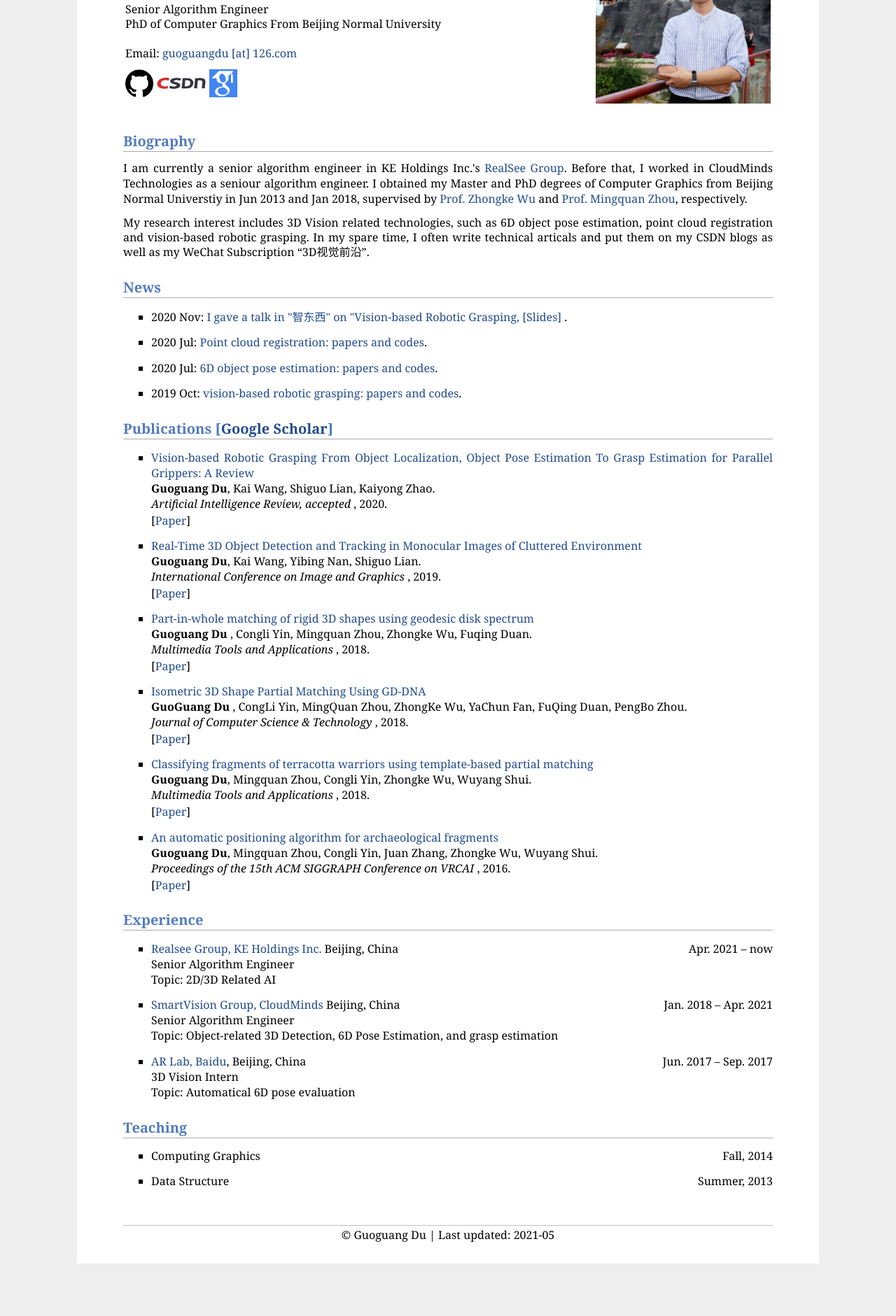
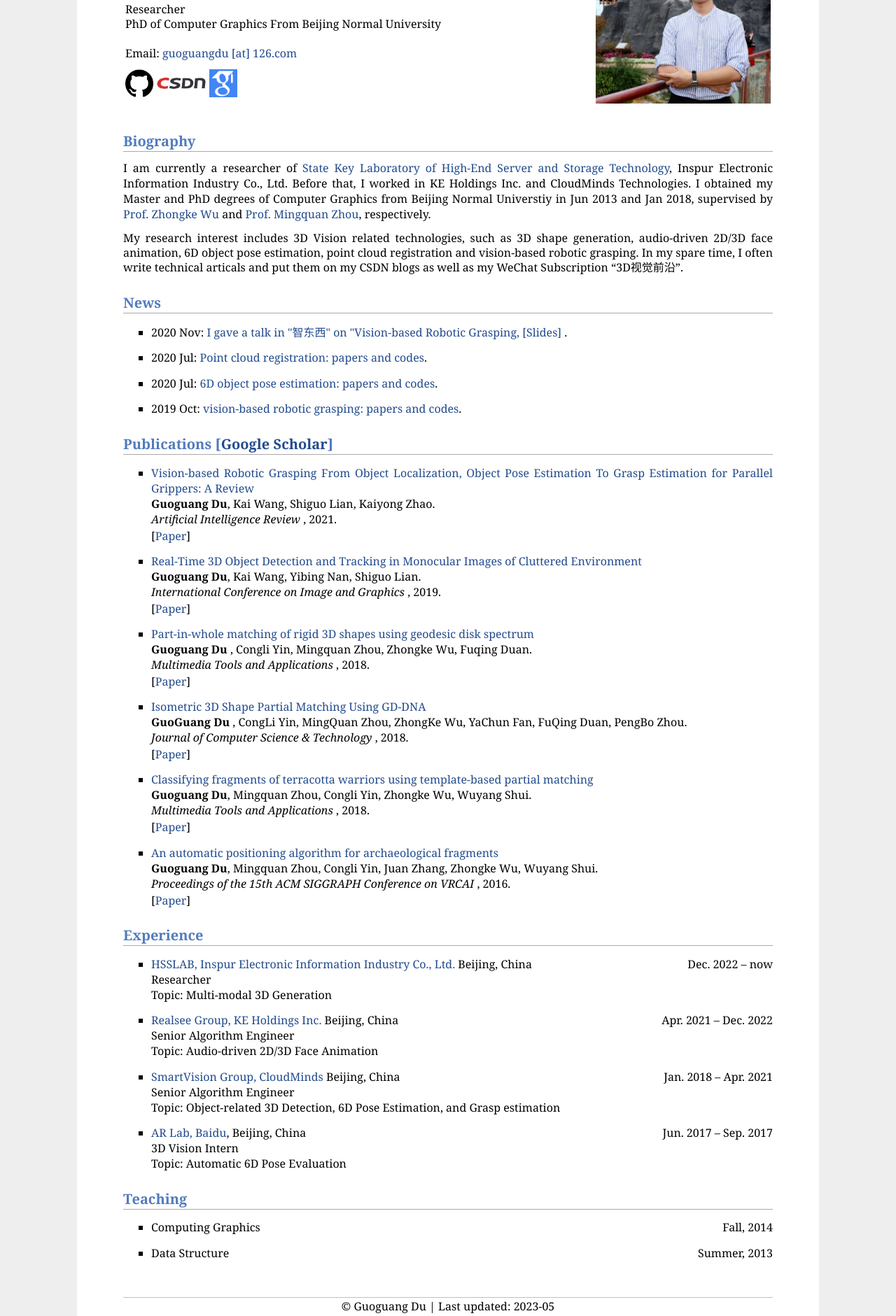
Before and after one commit to GeorgeDu/georgedu.github.io, a plain HTML site: page index.html in a window 1280 px wide. Shown: the part 173-2054 px from the top of the page at 70% size. Before the commit the page ends 2009 px from the top, so only its background shows below. Drawn offline with Linux system fonts and the light colour scheme.

Commit message:
update bio

```diff
--- a/index.html
+++ b/index.html
@@ -7,7 +7,7 @@ html template is borrowed from https://weiweisun2018.github.io/ -->
 <head>
     <meta charset="UTF-8" />
     <meta http-equiv="Content-Type" content="text/html;charset=utf-8" />
-    <meta name="keywords" content="Guoguang Du, CloudMinds Technologies">
+    <meta name="keywords" content="Guoguang Du, Inspur Electronic Information Industry Co., Ltd">
     <meta name="description" content="Guoguang Du's home page">
     <link rel="stylesheet" href="style.css" type="text/css" />
     <title>Guoguang Du</title>
@@ -22,9 +22,9 @@ html template is borrowed from https://weiweisun2018.github.io/ -->
                         <div id="toptitle">
                         <h1>Guoguang Du</h1>
     			</div>
-    			<h3> KE Holdings Inc. </h3>
+    			<h3> Inspur Electronic Information Industry Co., Ltd </h3>
     			<p>
-    				Senior Algorithm Engineer</br>
+    				Researcher</br>
     				PhD of Computer Graphics From Beijing Normal University</br>
     				</br>
     				Email: <a href="mailto:guoguangdu@126.com">guoguangdu [at] 126.com</a>
@@ -44,10 +44,9 @@ html template is borrowed from https://weiweisun2018.github.io/ -->
 
 <h2>Biography</h2>
 <p>
-	<div style="text-align:justify"> I am currently a senior algorithm engineer in KE Holdings Inc.'s
-	<a href="http://realsee.cn/">RealSee Group</a>. Before that, I worked in CloudMinds Technologies as a seniour algorithm engineer. I obtained my Master and PhD degrees of Computer Graphics from Beijing Normal Universtiy in Jun 2013 and Jan 2018, supervised by <a href="https://ai.bnu.edu.cn/xygk/szdw/zgj/556.html">Prof. Zhongke Wu</a> and <a href="https://ai.bnu.edu.cn/xygk/szdw/zgj/563.html">Prof. Mingquan Zhou</a>, respectively.
+	<div style="text-align:justify"> I am currently a researcher of <a href="http://hsslab.com/">State Key Laboratory of High-End Server and Storage Technology</a>, Inspur Electronic Information Industry Co., Ltd. Before that, I worked in KE Holdings Inc. and CloudMinds Technologies. I obtained my Master and PhD degrees of Computer Graphics from Beijing Normal Universtiy in Jun 2013 and Jan 2018, supervised by <a href="https://ai.bnu.edu.cn/xygk/szdw/zgj/556.html">Prof. Zhongke Wu</a> and <a href="https://ai.bnu.edu.cn/xygk/szdw/zgj/563.html">Prof. Mingquan Zhou</a>, respectively.
 </p>
-<p>My research interest includes 3D Vision related technologies, such as 6D object pose estimation, point cloud registration and vision-based robotic grasping. In my spare time, I often write technical articals and put them on my CSDN blogs as well as my WeChat Subscription “3D视觉前沿”.</p>
+<p>My research interest includes 3D Vision related technologies, such as 3D shape generation, audio-driven 2D/3D face animation, 6D object pose estimation, point cloud registration and vision-based robotic grasping. In my spare time, I often write technical articals and put them on my CSDN blogs as well as my WeChat Subscription “3D视觉前沿”.</p>
 
 <h2>News</h2>
 <ul>
@@ -71,7 +70,7 @@ html template is borrowed from https://weiweisun2018.github.io/ -->
 	<li>
 		<a href="https://arxiv.org/abs/1905.06658">Vision-based Robotic Grasping From Object Localization, Object Pose Estimation To Grasp Estimation for Parallel Grippers: A Review</a><br>
 		<b>Guoguang Du</b>, Kai Wang, Shiguo Lian, Kaiyong Zhao.<br>
-		<em> Artificial Intelligence Review, accepted </em>, 2020.</br>
+		<em> Artificial Intelligence Review </em>, 2021.</br>
 		<p style="margin-top:3px">
 			[<a href="https://arxiv.org/pdf/1905.06658.pdf">Paper</a>]
 		</p>
@@ -127,24 +126,31 @@ html template is borrowed from https://weiweisun2018.github.io/ -->
 <h2>Experience</h2>
 <ul>
 	<li>
-		<div style="float:left; text-align:left"> <a href="https://www.cloudminds.com/"> Realsee Group, KE Holdings Inc.</a> Beijing, China </div> <div style="float:right; text-align:right">Apr. 2021 – now</div><br>
+		<div style="float:left; text-align:left"> <a href="https://www.ieisystem.com/"> HSSLAB, Inspur Electronic Information Industry Co., Ltd.</a> Beijing, China </div> <div style="float:right; text-align:right">Dec. 2022 – now</div><br>
+		Researcher<br>
+		<!--Advisor: <a href="http://www.eng.uwaterloo.ca/~jzelek/">John S. Zelek </a><br> -->
+		Topic: Multi-modal 3D Generation <br>
+	</li>
+
+	<li>
+		<div style="float:left; text-align:left"> <a href="https://realsee.com/"> Realsee Group, KE Holdings Inc.</a> Beijing, China </div> <div style="float:right; text-align:right">Apr. 2021 – Dec. 2022</div><br>
 		Senior Algorithm Engineer<br>
 		<!--Advisor: <a href="http://www.eng.uwaterloo.ca/~jzelek/">John S. Zelek </a><br> -->
-		Topic: 2D/3D Related AI <br>
+		Topic: Audio-driven 2D/3D Face Animation <br>
 	</li>
 
 	<li>
 		<div style="float:left; text-align:left"> <a href="https://www.cloudminds.com/"> SmartVision Group, CloudMinds</a> Beijing, China </div> <div style="float:right; text-align:right">Jan. 2018 – Apr. 2021</div><br>
 		Senior Algorithm Engineer<br>
 		<!--Advisor: <a href="http://www.eng.uwaterloo.ca/~jzelek/">John S. Zelek </a><br> -->
-		Topic: Object-related 3D Detection, 6D Pose Estimation, and grasp estimation<br>
+		Topic: Object-related 3D Detection, 6D Pose Estimation, and Grasp estimation<br>
 	</li>
 
 	<li>
 		<div style="float:left; text-align:left"><a href="">AR Lab, Baidu</a>, Beijing, China</div> <div style="float:right; text-align:right">Jun. 2017 – Sep. 2017</div><br>
 		3D Vision Intern<br>
 		<!-- Advisor: <a href="">Yongjie Zhang</a><br> -->
-		Topic: Automatical 6D pose evaluation<br>
+		Topic: Automatic 6D Pose Evaluation<br>
 	</li>
 
 </ul>
@@ -163,7 +169,7 @@ html template is borrowed from https://weiweisun2018.github.io/ -->
 <div id="footer">
 	<div id="footer-text"></div>
 </div>
-	<center>©  Guoguang Du | Last updated: 2021-05</center>
+	<center>©  Guoguang Du | Last updated: 2023-05</center>
 </div>
 
 
```
Also changed, not shown: 1 other file.
